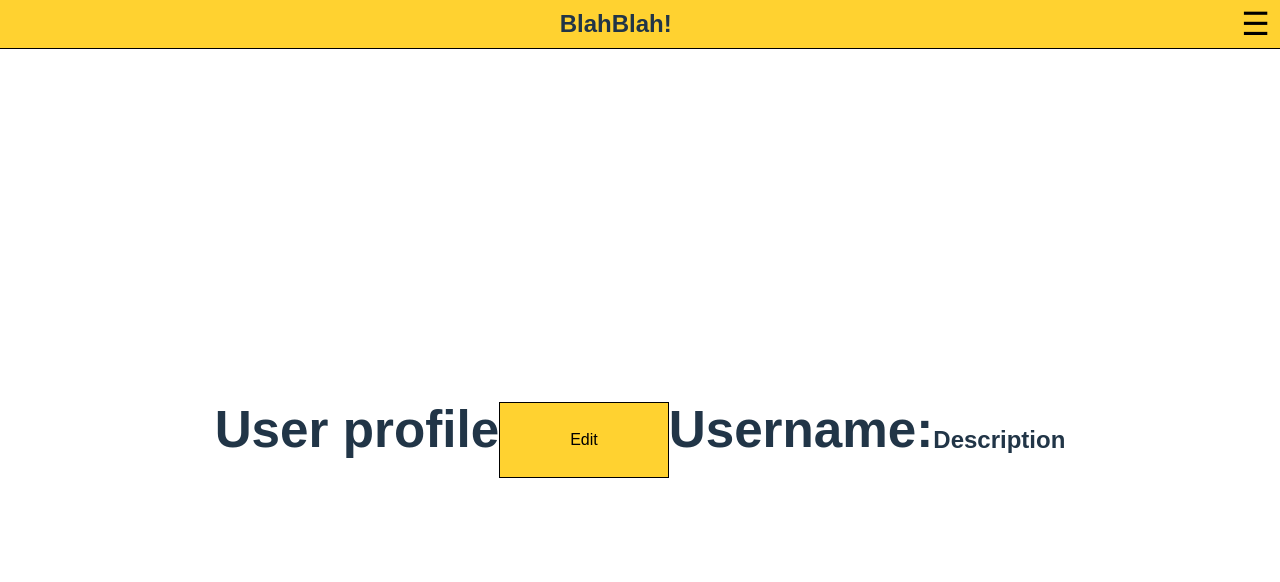
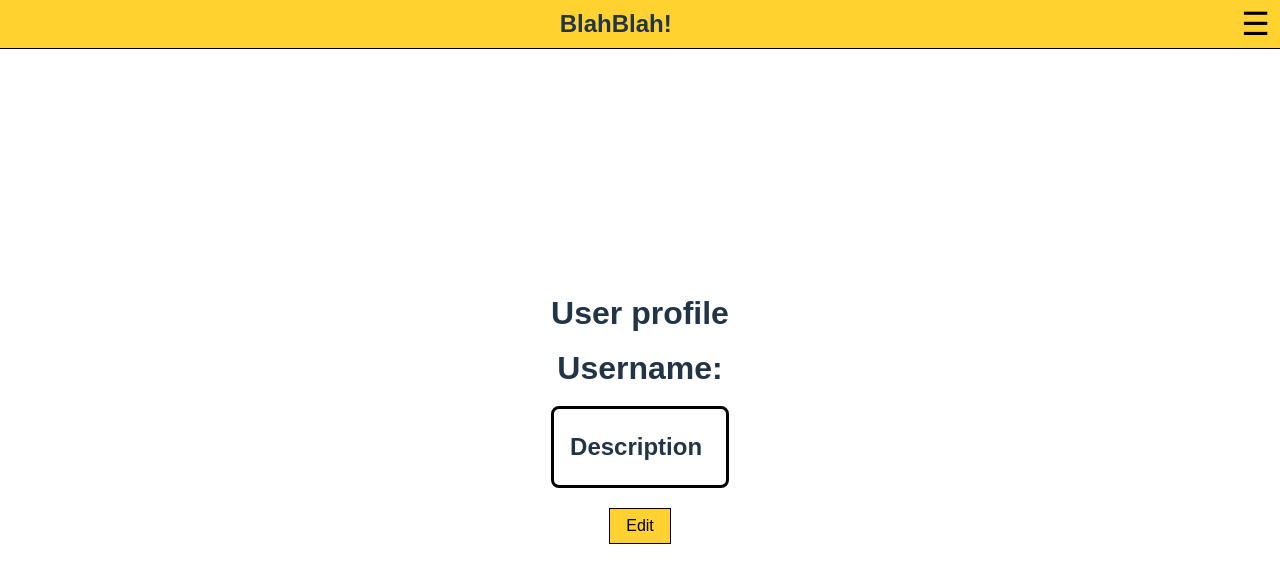
Before and after one commit to maxmoeller-147/MERN-Project, a React (Vite) app in the folder Frontend/message_app_project/: page /profiles in a window 1280 px wide. Shown: the top 582 px of the page. Built offline with nearby package versions, Linux system fonts and the light colour scheme; no server answers.

Commit message:
feat: added styles for profile, profile edit and friend search pages

```diff
--- a/Frontend/message_app_project/src/pages/FriendSearchPage.jsx
+++ b/Frontend/message_app_project/src/pages/FriendSearchPage.jsx
@@ -2,6 +2,7 @@ import { useContext, useEffect, useState } from "react"
 import api from "../api"
 import { UserDisplay } from "../components/UsersDisplay";
 import { FriendDataContext } from "../Contexts/FriendDataContext";
+import '../styles/FriendsSearchPage.css';
 
 export default function FriendSearchPage() {
   const [allOtherUsers,setAllOtherUsers] = useState([]);
--- a/Frontend/message_app_project/src/pages/ProfilePage.jsx
+++ b/Frontend/message_app_project/src/pages/ProfilePage.jsx
@@ -1,7 +1,7 @@
 import { useEffect, useState } from "react";
 import { useNavigate, useParams } from "react-router"
 import api from "../api";
-
+import '../styles/ProfilePage.css';
 
 export default function ProfilePage() {
   const navigate = useNavigate();
@@ -21,14 +21,15 @@ export default function ProfilePage() {
 
   useEffect(() => {
     api.get(`profiles/${userIdParams}`).then((response) => {
+      console.log(response);
       if (response.data.error) {
           navigate("/404");
         } else {
           setProfile({
-            username: response.data?.username || "",
-            email: response.data?.email || "",
-            image: response.data?.image || "",
-            description: response.data?.description || "",
+            username: response?.data?.username || "",
+            email: response?.data?.email || "",
+            image: response?.data?.image || "",
+            description: response?.data?.description || "",
           });
         }
 
@@ -40,21 +41,19 @@ export default function ProfilePage() {
   return (
     <main>
       <h1>User profile</h1>
-      {/* button only visible for user owning profile */}
         {
-        !userIdParams &&
-        <button onClick = {handleRedirectToProfileEdit}>Edit</button>
-        }
-      <div>
-        {
-          profile?.image && <img src={profile.image} />
+          profile?.image !== "" && <img src={`http://localhost:3000/uploads/${profile.image}`} />
         }
         <h1>Username: { profile?.username }</h1>
-      </div>
       <section>
         <h2>Description</h2>
         <p>{ profile?.description }</p>
       </section>
+        {/* button only visible for user owning profile */}
+        {
+          !userIdParams &&
+          <button onClick = {handleRedirectToProfileEdit}>Edit</button>
+        }
     </main>
   )
 }
--- /dev/null
+++ b/Frontend/message_app_project/src/styles/FriendsSearchPage.css
@@ -0,0 +1,25 @@
+section {
+  padding: 0 16px;
+}
+
+section > div {
+  display: flex;
+  flex-direction: row;
+  justify-content: space-between;
+}
+
+section > div > span > p {
+  margin: 0;
+}
+
+section > div > p {
+  border: 1px dashed black;
+  margin: 0;
+  padding: 8px 16px;
+}
+
+button {
+  width: fit-content;
+  padding: 8px 16px;
+  margin: 0;
+}
--- a/Frontend/message_app_project/src/styles/Header.css
+++ b/Frontend/message_app_project/src/styles/Header.css
@@ -1,4 +1,5 @@
 header {
+  z-index: 99999;
   background-color: #ffd230;
   position: fixed;
   top: 0;
--- a/Frontend/message_app_project/src/styles/ProfileEditPage.css
+++ b/Frontend/message_app_project/src/styles/ProfileEditPage.css
@@ -1,6 +1,7 @@
 /* Contenedor principal */
 main {
   display: flex;
+  flex-direction: column;
   justify-content: center;
   padding-top: 80px; /* por tu header fijo */
   padding-bottom: 40px;
@@ -28,7 +29,7 @@ main {
 .edit-profile input[type="text"],
 .edit-profile input[type="file"] {
   width: 100%;
-  padding: 12px 0px;
+  padding: 12px 0px 12px 12px;
   margin-bottom: 10px;
   border: 1px solid black;
   border-radius: 15px;
--- /dev/null
+++ b/Frontend/message_app_project/src/styles/ProfilePage.css
@@ -0,0 +1,26 @@
+main {
+  gap: 20px;
+}
+
+h1 {
+  font-size: 2rem;
+}
+
+img {
+  /* height: 200px; */
+  width: 80%;
+  object-fit: contain;
+  align-self: center;
+}
+
+section {
+  border-radius: 0.5rem;
+  border: 3px solid #000000;
+  text-align: left;
+  padding-left: 1rem;
+}
+
+button {
+  align-self: center;
+  width: fit-content;
+}
--- a/Frontend/message_app_project/src/templates/BaseLayout.jsx
+++ b/Frontend/message_app_project/src/templates/BaseLayout.jsx
@@ -11,10 +11,6 @@ export function BaseLayout() {
       <NavBar />
     </header>
 
-    <main>
-
-      <Outlet />
-
-    </main>
+    <Outlet />
   </>
 }
```
Also changed, not shown: 2 other files (tests, documents, lock files or other folders).
